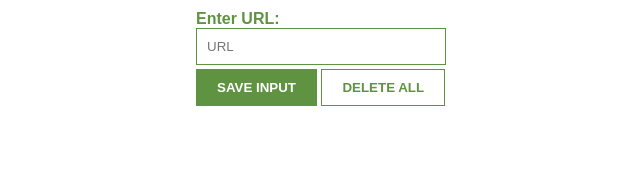
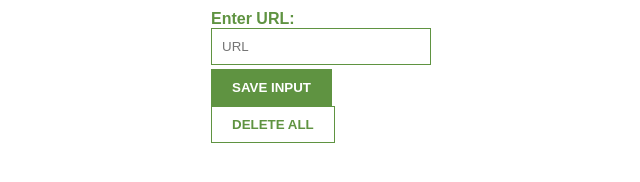
Before and after one commit to mainitjerson/link-tracker, a website built with Vite: page index.html in a window 1280 px wide. Shown: the whole page, without its empty margins (319-959 px from the left). Built offline with nearby package versions, Linux system fonts and the light colour scheme; no server answers.

Commit message:
Update index.css
resize the width

```diff
--- a/index.css
+++ b/index.css
@@ -2,7 +2,7 @@ body {
     margin: 0 auto;
     padding: 10px;
     font-family: Arial, Helvetica, sans-serif;
-    max-width: 250px;
+    max-width: 220px;
 }
 
 input {
```
